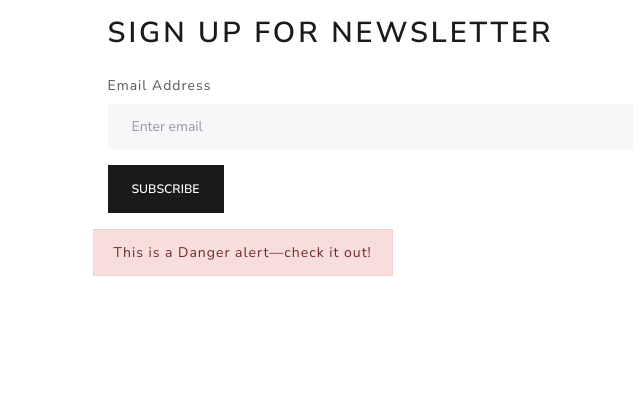
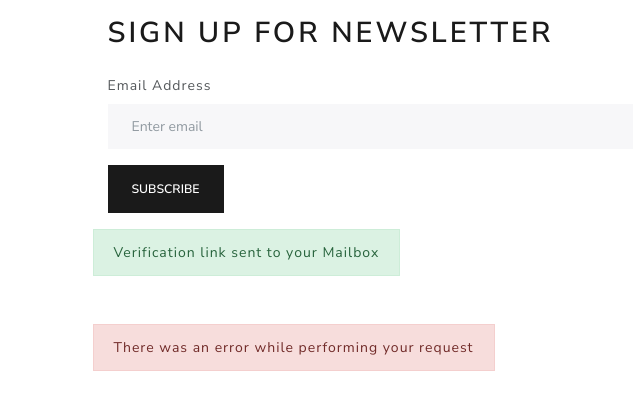
Before and after one commit to Eberewill/newsletter, a React (Create React App) app in the folder frontend/: page / in a window 1280 px wide. Shown: the top 410 px of the page, without its empty margins (270-910 px from the left). Built offline with nearby package versions, Linux system fonts and the light colour scheme.

Commit message:
added UI changes

```diff
--- a/frontend/src/App.js
+++ b/frontend/src/App.js
@@ -3,12 +3,15 @@ import { BrowserRouter as Router, Route } from "react-router-dom";
 
 import { Container } from "react-bootstrap";
 import HomePage from "./screen/HomePage";
+import VerifyEmail from "./screen/VerifyEmail";
 
 const App = () => {
   return (
     <Router>
       <Container>
         <Route path="/" component={HomePage} exact />
+
+        <Route path="/verify/:ref" component={VerifyEmail} exact />
       </Container>
     </Router>
   );
--- a/frontend/src/screen/HomePage.js
+++ b/frontend/src/screen/HomePage.js
@@ -1,4 +1,4 @@
-import React, { useState } from "react";
+import React, { useEffect, useState } from "react";
 import axios from "axios";
 import { Form, Button, Row, Col, Container, Alert } from "react-bootstrap";
 
@@ -12,14 +12,19 @@ const HomePage = () => {
     setLoading(true);
     const { data } = await axios.post(`/api/v1/newslatter`, bodyObj);
     setApiData(data);
+    setEmail("");
     setLoading(false);
   };
 
   const submitHandler = (e) => {
     e.preventDefault();
-
     sendRequest(email);
   };
+
+  useEffect(() => {
+    setApiData("");
+    setEmail("");
+  }, []);
 
   return (
     <Container>
@@ -45,7 +50,17 @@ const HomePage = () => {
           </Form>
 
           <Row className="py-3">
-            <Alert variant="danger">This is a Danger alert—check it out!</Alert>
+            <Alert variant="success">
+              Verification link sent to your Mailbox
+            </Alert>
+          </Row>
+
+          <Row className="py-3">
+            <Alert variant="danger">
+              {`There was an error while performing your request ${
+                apiData && apiData.message
+              }`}
+            </Alert>
           </Row>
         </Col>
       </Row>
--- /dev/null
+++ b/frontend/src/screen/VerifyEmail.js
@@ -0,0 +1,21 @@
+import React, { useEffect } from "react";
+import axios from "axios";
+
+const VerifyEmail = ({ history, match }) => {
+  const verifyUserEmail = async (ref) => {
+    const { data } = await axios.post(`/api/v1/newslatter/${ref}`);
+    if (data.status) {
+      history.push("https://www.google.com/");
+    }
+  };
+
+  useEffect(() => {
+    if (!match.param.ref) {
+      history.push("/");
+    }
+    verifyUserEmail(match.param.ref);
+  }, []);
+  return <div></div>;
+};
+
+export default VerifyEmail;
```
Also changed, not shown: 2 other files (tests, documents, lock files or other folders).
